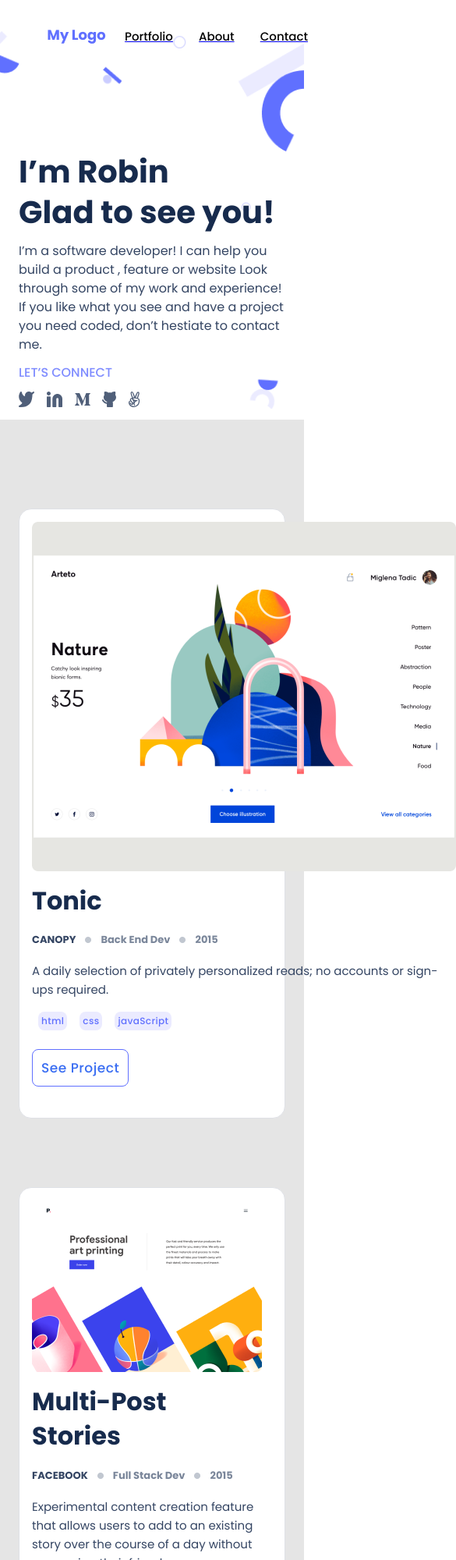
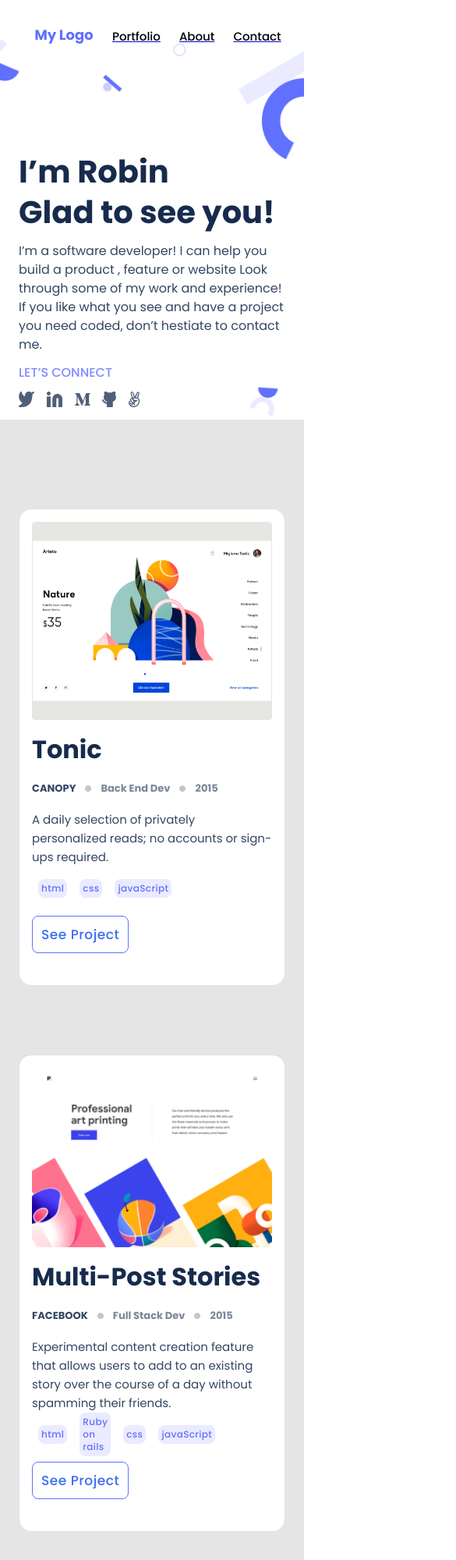
Before and after one commit to robinbenitezmora/Mobil-Version, a website: page index.html in a window 390 px wide. Shown: the top 2000 px of the page at 78% size, 585 px wide, since content can reach past the window. Drawn offline with Linux system fonts and the light colour scheme.

Commit message:
Change to ajdust general styles and design before to applying media queries

```diff
--- a/index.html
+++ b/index.html
@@ -57,7 +57,7 @@
   <section class="third-sheet">
     <section class="third-sheet__area">
       <img class="third-sheet__area-big-image" src="./images/big-image4.png" alt="personal-image">
-      <h2 class="third-sheet__area-title">Multi-Post<br>Stories</h2>
+      <h2 class="third-sheet__area-title">Multi-Post Stories</h2>
       <div class="third-sheet__area-frame">
         <h4 class="third-sheet__area-frame-canopy">FACEBOOK</h4>
         <img class="third-sheet__area-frame-dot" src="./images/dot.png" alt="dot">
@@ -76,8 +76,8 @@
       <a class="footer__button footer__button-text" href="#">See Project</a>
       </div>
     </section>
-   </section>
-   <section class="fourth-sheet">
+  </section>
+  <section class="fourth-sheet">
     <section class="fourth-sheet__area">
       <img class="fourth-sheet__area-big-image" src="./images/big-image.png" alt="flexible-woman-image">
       <h2 class="fourth-sheet__area-title">Facebook 360</h2>
@@ -171,6 +171,6 @@
       <button type="submit" class="seventh-sheet__button seventh-sheet__button-text">Get It Touch</button>
     </form>
       <div class="end-line"><img src="./images/end-line.png" alt="end-line"></div>
-    </section>
+  </section>
 </body>
 </html>
--- a/style.css
+++ b/style.css
@@ -9,13 +9,13 @@ header {
   flex-direction: row;
   justify-content: space-between;
   align-items: center;
-  padding: 25px 3rem;
+  padding: 25px 2rem;
   margin-bottom: 2rem;
 }
 
 .menu {
   display: flex;
-  width: 259px;
+  width: 100%;
   height: 2.5rem;
   justify-content: space-between;
   align-items: center;
@@ -42,13 +42,6 @@ header {
   margin-right: 32px;
 }
 
-body {
-  background-image: url("./images/first-background.png");
-  background-repeat: no-repeat;
-  background-size: contain;
-  background-position-y: 40px;
-}
-
 h1 {
   display: flex;
   margin: 12px 24px;
@@ -68,6 +61,13 @@ p {
   font-size: 16px;
   line-height: 24px;
   color: #344563;
+}
+
+body {
+  background-image: url("./images/first-background.png");
+  background-repeat: no-repeat;
+  background-size: contain;
+  background-position-y: 50px;
 }
 
 .first-sheet__subtitle {
@@ -95,8 +95,8 @@ p {
 }
 
 .second-sheet__area {
-  display: grid;
-  grid-auto-flow: row;
+  display: flex;
+  flex-direction: column;
   background-color: #fff;
   border: 1px solid #dfe1e6;
   box-sizing: border-box;
@@ -260,8 +260,8 @@ p {
 }
 
 .third-sheet__area {
-  display: grid;
-  grid-auto-flow: row;
+  display: flex;
+  flex-direction: column;
   background-color: #fff;
   border: 1px solid #dfe1e6;
   box-sizing: border-box;
@@ -353,15 +353,14 @@ p {
   color: #6070ff;
 }
 
-
 .fourth-sheet {
   background-color: #e5e5e5;
   padding: 44px 24px;
 }
 
 .fourth-sheet__area {
-  display: grid;
-  grid-auto-flow: row;
+  display: flex;
+  flex-direction: column;
   background-color: #fff;
   border: 1px solid #dfe1e6;
   box-sizing: border-box;
@@ -430,8 +429,8 @@ p {
 }
 
 .fifth-sheet__area {
-  display: grid;
-  grid-auto-flow: row;
+  display: flex;
+  flex-direction: column;
   background-color: #fff;
   border: 1px solid #dfe1e6;
   box-sizing: border-box;
@@ -618,7 +617,8 @@ span {
 }
 
 .seventh-sheet {
-  display: inline-grid;
+  display: flex;
+  flex-direction: column;
   justify-content: center;
   max-width: max-content;
   align-items: center;
```
